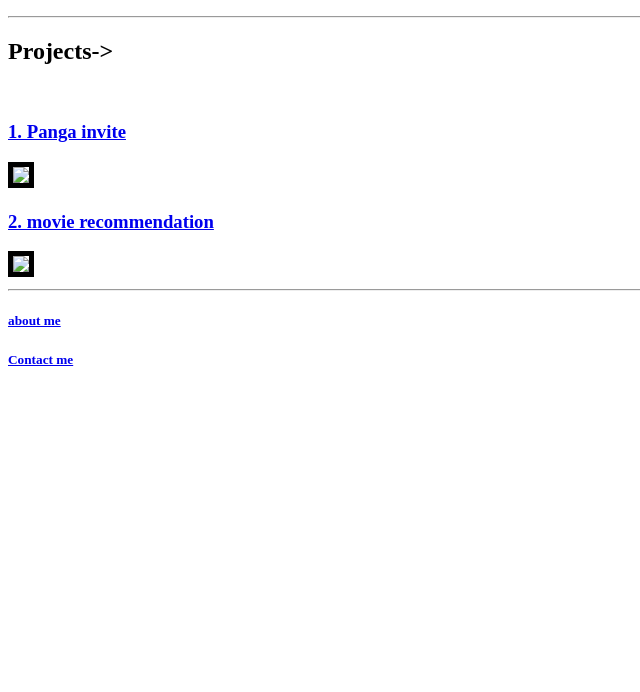
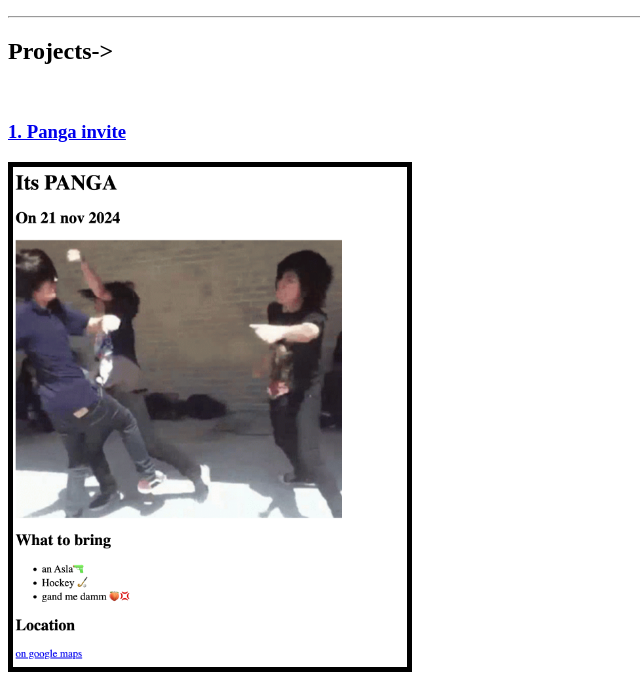
Before and after one commit to ravibhardwaj-work/html-portfolio, a plain HTML site: page index.html in a window 1280 px wide. Shown: the part 105-797 px from the top of the page, without its empty margins (0-640 px from the left). Drawn offline with Linux system fonts and the light colour scheme.

Commit message:
index.html

```diff
--- a/index.html
+++ b/index.html
@@ -1,19 +1,3 @@
-<!-- TODO 1: Create the HTML Boilerplate -->
-
-<!-- TODO 2: Add Your previous projects' HTML into the public folder -->
-
-<!-- TODO 3: Take screenshots of your project previews and add the images to the images folder -->
-
-<!-- TODO 4: Add titles/subtitles etc. -->
-
-<!-- TODO 5: Add a link to the project pages -->
-
-<!-- TODO 6: Add images to show the project previews
-HINT for TODO 6: You can use the height attribute set to 200 to make the image smaller:
-https://developer.mozilla.org/en-US/docs/Web/HTML/Element/img#attr-height -->
-
-<!-- TODO 7: Add the Contact Me and About Me page links -->
-
 
 <!DOCTYPE html>
 <html lang="en">
@@ -29,9 +13,9 @@ https://developer.mozilla.org/en-US/docs/Web/HTML/Element/img#attr-height -->
     <h2>Projects-></h2>
     <br>
     <a href="./public/panga.html"><h3>1. Panga invite</h3></a>
-    <img src="./assets/images/Screenshot 2024-10-16 at 12.07.48 PM.png" height="500" style="border:5px solid #000">
+    <img src="./assets/images/panga.png" height="500" style="border:5px solid #000">
     <a href="./public/movie-ranking.html"><h3>2. movie recommendation</h3></a>
-    <img src="./assets/images/Screenshot 2024-10-16 at 12.08.59 PM.png" height="250" style="border:5px solid #000">
+    <img src="./assets/images/movie.png" height="250" style="border:5px solid #000">
     <hr>
     <a href="./public/about.html"><h5>about me</h5></a>
     <a href="./public/contact.html"><h5>Contact me</h5></a>
```
